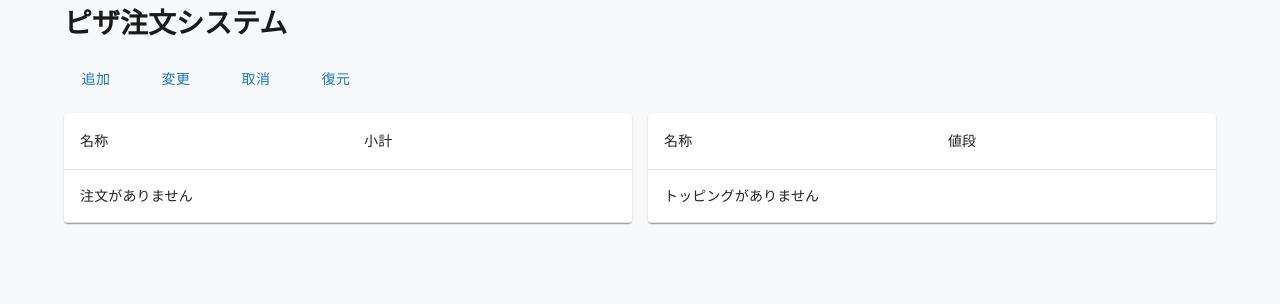
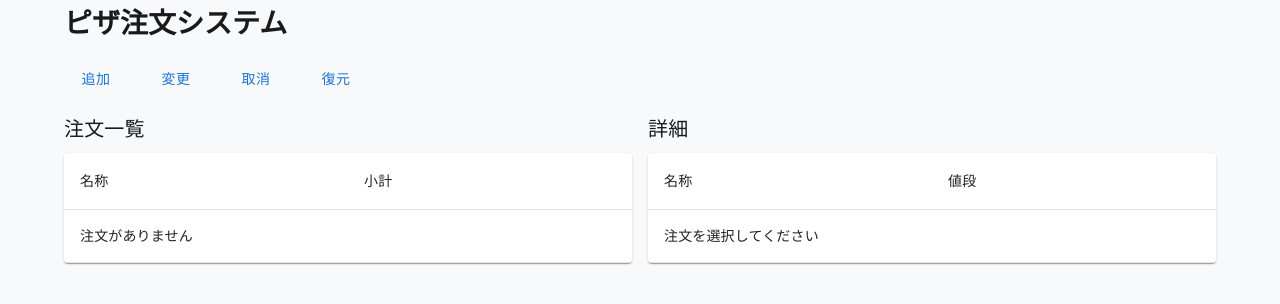
Before and after one commit to kentem-ko-munakata/pizza-order, a React (Vite) app: page / in a window 1280 px wide. Shown: the top 304 px of the page. Built offline with nearby package versions, Linux system fonts and the light colour scheme.

Commit message:
feat: 注文選択時に詳細表示されるよう修正

```diff
--- a/src/widgets/order-list/ui/OrderList.tsx
+++ b/src/widgets/order-list/ui/OrderList.tsx
@@ -1,5 +1,16 @@
 import type { Order, OrderTopping } from '@/entities/order';
-import { Paper, Stack, Table, TableBody, TableCell, TableContainer, TableHead, TableRow } from '@mui/material';
+import {
+  Paper,
+  Stack,
+  Table,
+  TableBody,
+  TableCell,
+  TableContainer,
+  TableHead,
+  TableRow,
+  Typography,
+} from '@mui/material';
+import { useState } from 'react';
 
 interface OrderListProps {
   orders: Order[];
@@ -7,10 +18,16 @@ interface OrderListProps {
 }
 
 export const OrderList = ({ orders, orderToppings }: OrderListProps) => {
+  const [selectedOrderId, setSelectedOrderId] = useState<string | null>(null);
+  const selectedOrder = orders.find((order) => order.id === selectedOrderId) ?? orders[0];
+  const selectedOrderToppings = orderToppings.filter((topping) => topping.orderId === selectedOrder?.id);
+
   return (
     <Stack direction='row' spacing={2}>
-      {/* 注文一覧 */}
-
+      <Stack spacing={1} sx={{ flex: 1, minWidth: 0 }}>
+        <Typography variant='h6' component='h2'>
+          注文一覧
+        </Typography>
         <TableContainer component={Paper}>
           <Table>
             <TableHead>
@@ -26,7 +43,13 @@ export const OrderList = ({ orders, orderToppings }: OrderListProps) => {
                 </TableRow>
               ) : (
                 orders.map((order) => (
-                <TableRow key={order.id}>
+                  <TableRow
+                    key={order.id}
+                    hover
+                    selected={order.id === selectedOrder?.id}
+                    sx={{ cursor: 'pointer' }}
+                    onClick={() => setSelectedOrderId(order.id)}
+                  >
                     <TableCell>{order.pizzaName}</TableCell>
                     <TableCell>{order.pizzaPrice}</TableCell>
                   </TableRow>
@@ -35,8 +58,12 @@ export const OrderList = ({ orders, orderToppings }: OrderListProps) => {
             </TableBody>
           </Table>
         </TableContainer>
+      </Stack>
 
-      {/* 詳細 */}
+      <Stack spacing={1} sx={{ flex: 1, minWidth: 0 }}>
+        <Typography variant='h6' component='h2'>
+          詳細
+        </Typography>
         <TableContainer component={Paper}>
           <Table>
             <TableHead>
@@ -46,15 +73,19 @@ export const OrderList = ({ orders, orderToppings }: OrderListProps) => {
               </TableRow>
             </TableHead>
             <TableBody>
-            {orderToppings.length === 0 ? (
+              {!selectedOrder ? (
+                <TableRow>
+                  <TableCell colSpan={2}>注文を選択してください</TableCell>
+                </TableRow>
+              ) : selectedOrderToppings.length === 0 ? (
                 <TableRow>
                   <TableCell colSpan={2}>トッピングがありません</TableCell>
                 </TableRow>
               ) : (
-              orderToppings.map((order) => (
-                <TableRow key={order.id}>
-                  <TableCell>{order.toppingName}</TableCell>
-                  <TableCell>{order.toppingPrice}</TableCell>
+                selectedOrderToppings.map((topping) => (
+                  <TableRow key={topping.id}>
+                    <TableCell>{topping.toppingName}</TableCell>
+                    <TableCell>{topping.toppingPrice}</TableCell>
                   </TableRow>
                 ))
               )}
@@ -62,5 +93,6 @@ export const OrderList = ({ orders, orderToppings }: OrderListProps) => {
           </Table>
         </TableContainer>
       </Stack>
+    </Stack>
   );
 };
```
Lines whose indentation alone changed are shown as unchanged.
